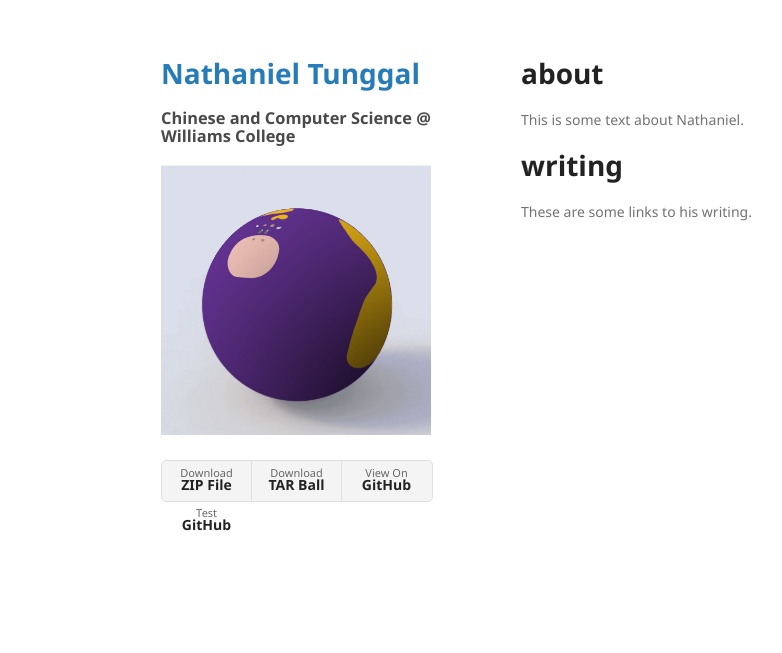
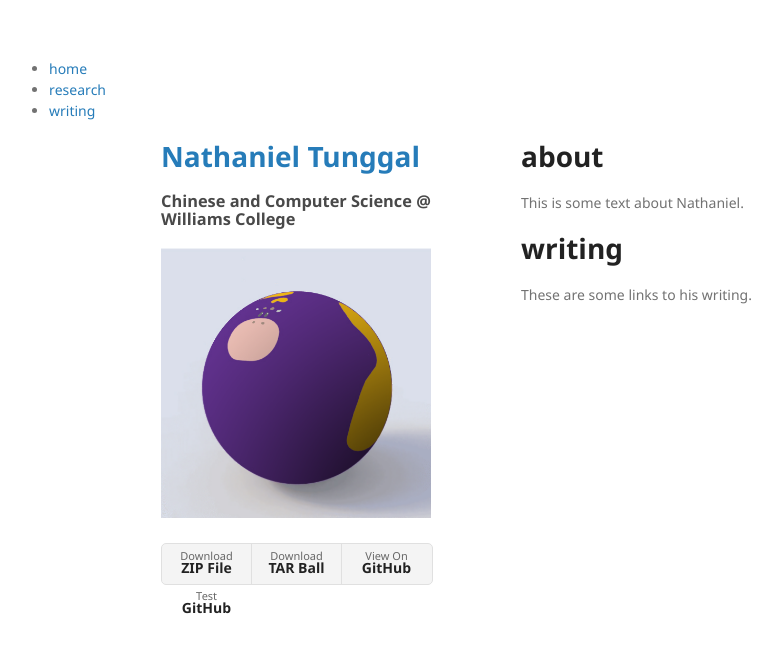
Before and after one commit to ntunggal/ntunggal.github.io, a Jekyll site: the page built from index.md, in a window 1280 px wide. Shown: the top 653 px of the page, without its empty margins (49-831 px from the left). Built offline with Jekyll 4.4.1, drawn with Linux system fonts in a browser that asks for light colours; the repository's description, which GitHub fills in, is left out; our own code applies the rules of GitHub Pages for plain Markdown files.

Commit message:
navbar attempt

```diff
--- a/_layouts/default.html
+++ b/_layouts/default.html
@@ -13,6 +13,14 @@
     {% include head-custom.html %}
   </head>
   <body>
+    <nav>
+      <ul>
+        <li><a href="/">home</a></li>
+        <li><a href="/about">research</a></li>
+        <li><a href="/projects">writing</a></li>
+      </ul>
+    </nav>
+
     <div class="wrapper">
       <header>
         <h1><a href="{{ "/" | absolute_url }}">{{ site.title | default: site.github.repository_name }}</a></h1>
```
